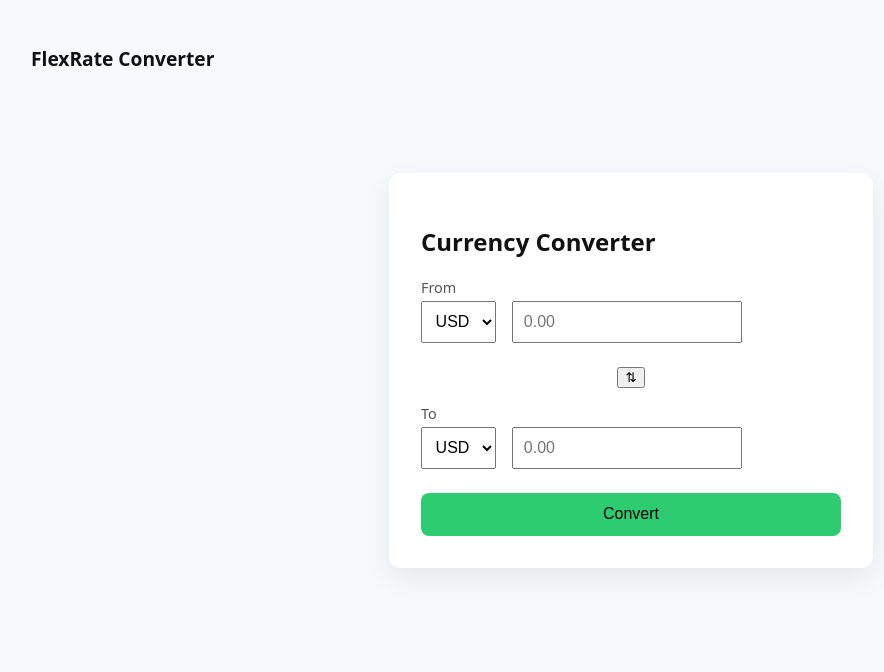
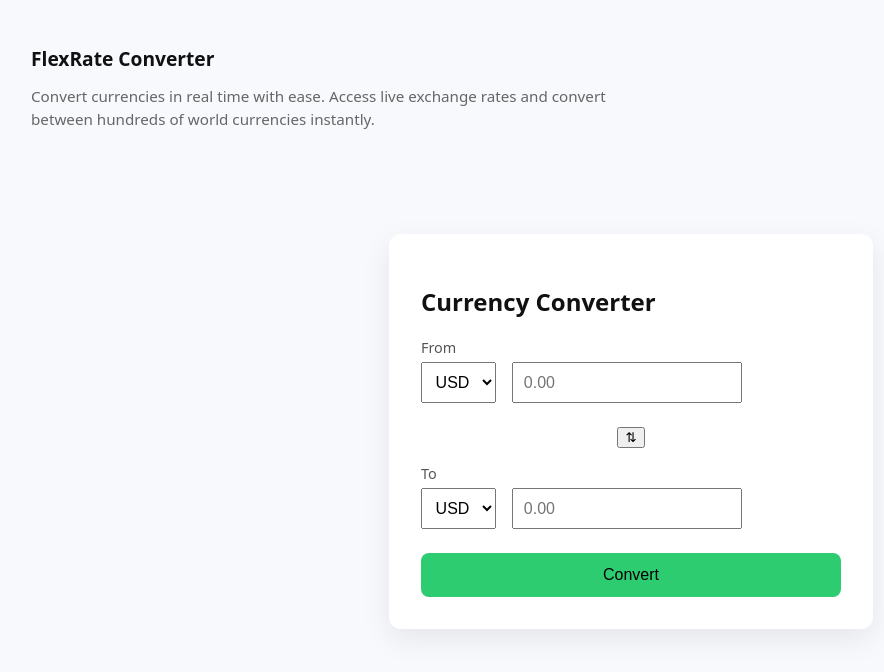
Before and after one commit to Flexiea/flexrate-converter, a React (Vite) app in the folder flexrate-currency-converter/: page / in a window 1280 px wide. Shown: the top 672 px of the page, without its empty margins (9-893 px from the left). Built offline with nearby package versions, Linux system fonts and the light colour scheme.

Commit message:
feat: add product description to header

```diff
--- a/flexrate-currency-converter/src/components/Header.jsx
+++ b/flexrate-currency-converter/src/components/Header.jsx
@@ -2,6 +2,10 @@ function Header() {
   return (
     <header className="header">
       <h1 className="logo">FlexRate Converter</h1>
+      <p className="tagline">
+        Convert currencies in real time with ease. Access live exchange rates
+        and convert between hundreds of world currencies instantly.
+      </p>
     </header>
   );
 }
--- a/flexrate-currency-converter/src/index.css
+++ b/flexrate-currency-converter/src/index.css
@@ -63,3 +63,11 @@ label {
   display: block;
   color: #555;
 }
+
+.tagline {
+  max-width: 600px;
+  margin-top: 0.5rem;
+  font-size: 0.95rem;
+  color: #666;
+  line-height: 1.5;
+}
```
